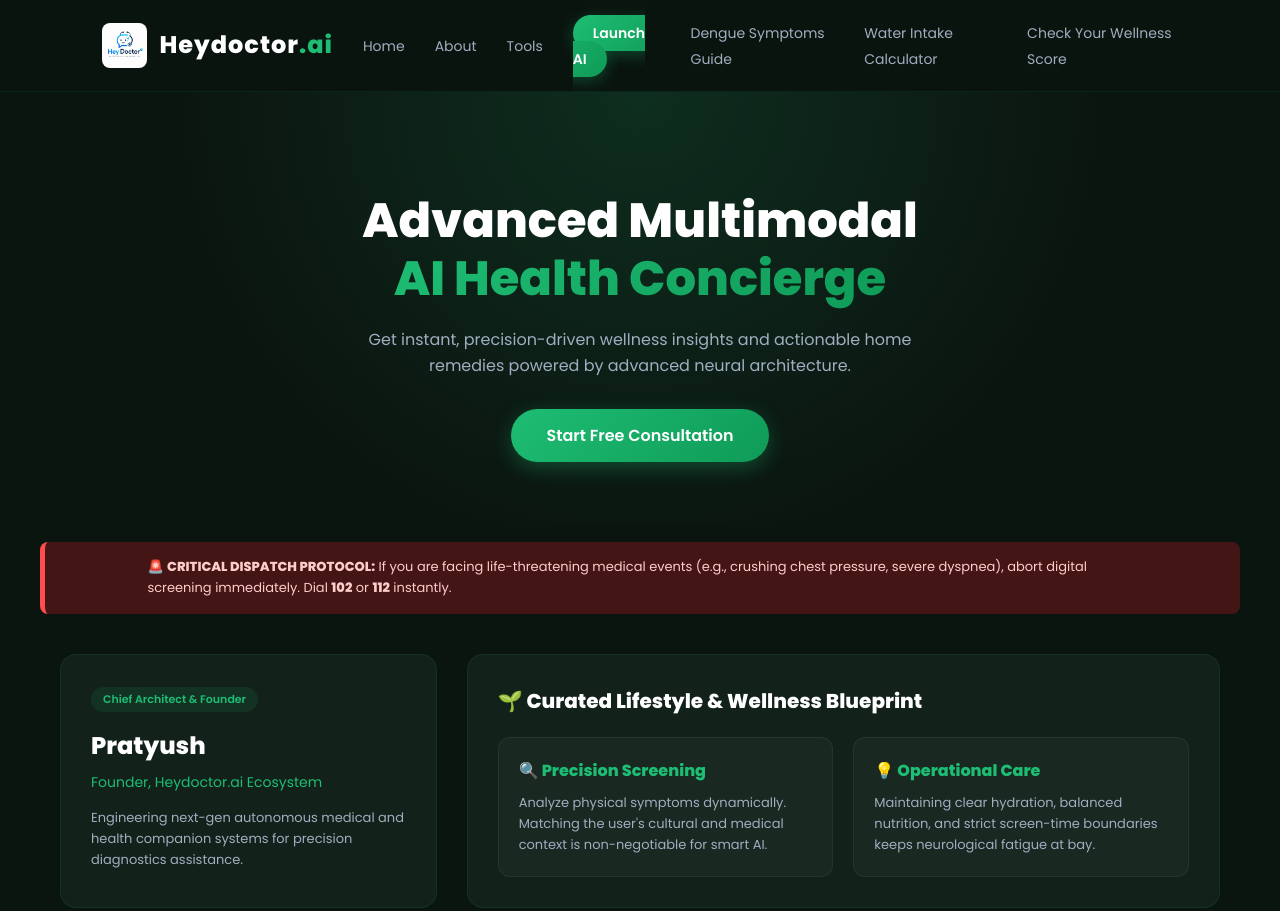
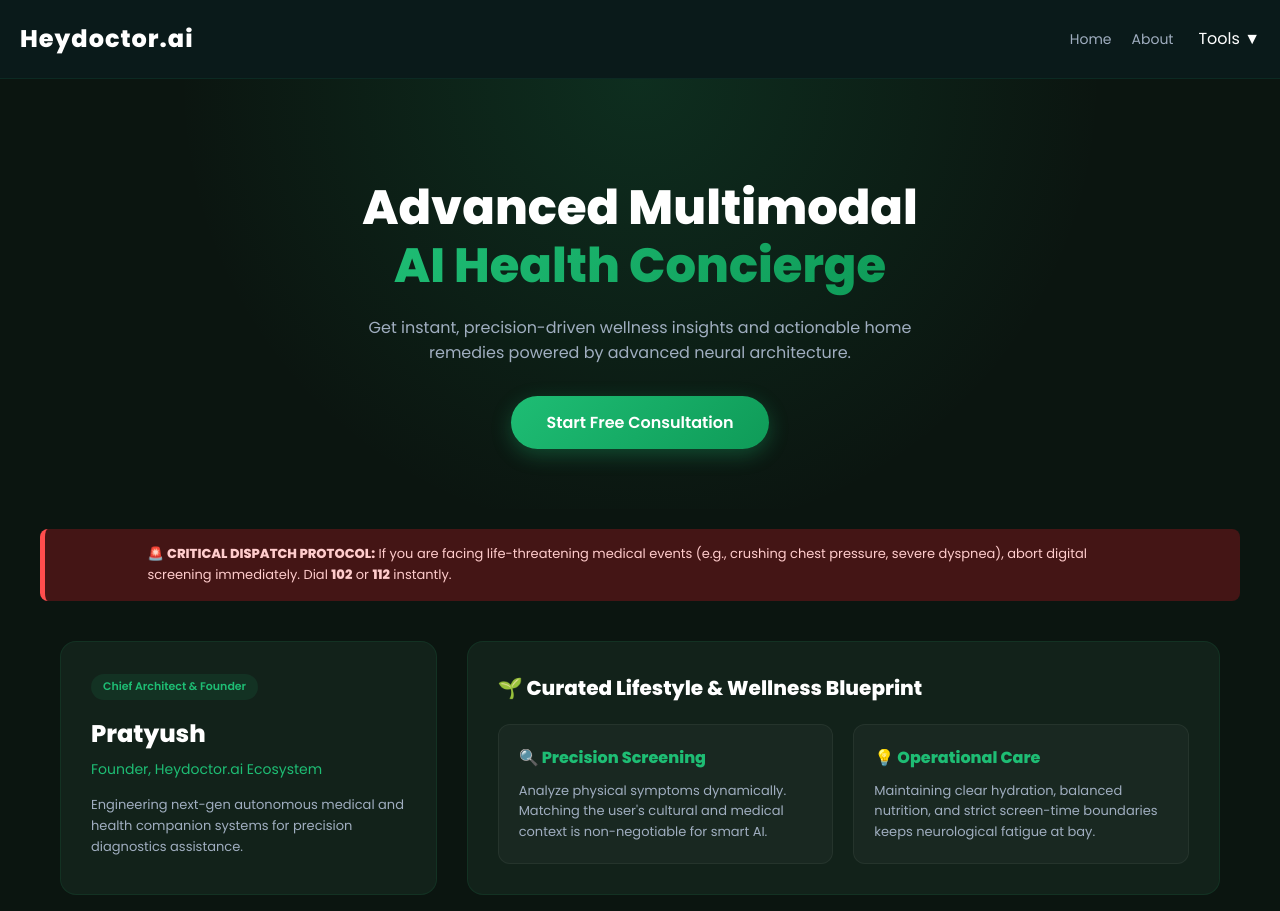
Before and after one commit to X-Studios-ops/My-Hey-Doctor.ai-website, a website: page index.html in a window 1280 px wide. Shown: the top 911 px of the page. Drawn offline with Linux system fonts and the light colour scheme.

Commit message:
Update index.html

```diff
--- a/index.html
+++ b/index.html
@@ -388,23 +388,36 @@
         }
     </style>
 </head>
-<body>
-    <nav class="navbar">
-        <div class="logo-container">
-            <img src="logo.png" alt="Heydoctor AI Logo" class="navbar-logo-img">
-            <div class="logo">Heydoctor<span>.ai</span></div>
+<style>
+    /* Navbar Styling */
+    .navbar { display: flex; justify-content: space-between; align-items: center; padding: 20px; background: #0a1a1a; }
+    .nav-links { display: flex; gap: 20px; }
+
+    /* Dropdown Logic */
+    .dropdown { position: relative; display: inline-block; }
+    .dropdown-content { display: none; position: absolute; background-color: #1a2a2a; min-width: 160px; box-shadow: 0px 8px 16px rgba(0,0,0,0.2); z-index: 1; border-radius: 8px; }
+    .dropdown:hover .dropdown-content { display: block; }
+    .dropdown-content a { color: white; padding: 12px 16px; text-decoration: none; display: block; }
+    .dropdown-content a:hover { background-color: #2c3e50; }
+    .arrow { cursor: pointer; color: white; margin-left: 5px; }
+</style>
+
+<nav class="navbar">
+    <div class="logo">Heydoctor.ai</div>
+    <div class="nav-links">
+        <a href="index.html">Home</a>
+        <a href="about.html">About</a>
+
+        <div class="dropdown">
+            <span class="arrow">Tools ▼</span>
+            <div class="dropdown-content">
+                <a href="dengue.html">Dengue Symptoms</a>
+                <a href="water-intake.html">Water Intake</a>
+                <a href="wellness.html">Wellness Report</a>
+            </div>
         </div>
-
-        <ul class="nav-links">
-            <li><a href="#home">Home</a></li>
-            <li><a href="#about">About</a></li>
-            <li><a href="#health-tools">Tools</a></li>
-            <li><a href="#chat-section" class="btn-chat">Launch AI</a></li>
-            <li><a href="dengue-symptoms.html">Dengue Symptoms Guide</a></li>
-            <li><a href="water-intake-calculator.html">Water Intake Calculator</a></li>
-            <li><a href="wellness.html">Check Your Wellness Score</a></li>
-        </ul>
-    </nav>
+    </div>
+</nav>
 
     <header id="home" class="hero">
         <div class="hero-content">
```
